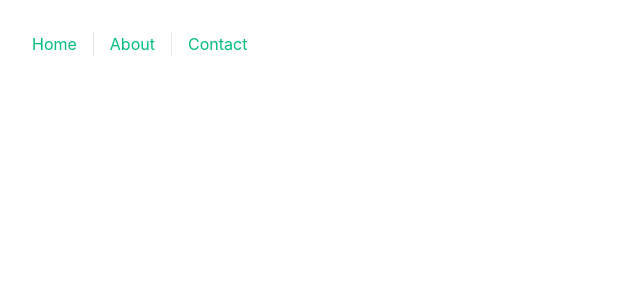
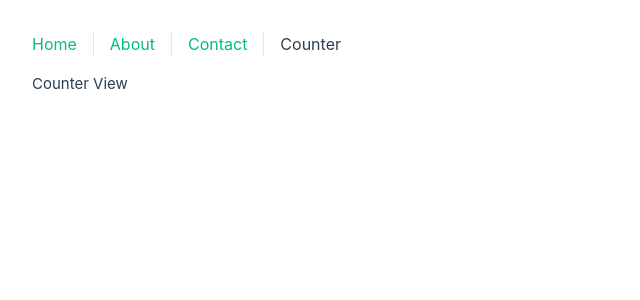
Before and after one commit to 012kirby210/laracast-vuejs-vite, a Vue app: page /counter in a window 1280 px wide. Before the commit this address had no page. Shown: the top 300 px of the page, without its empty margins (0-640 px from the left). Built offline with nearby package versions, Linux system fonts and the light colour scheme.

Commit message:
Ajout route vers counterView et template.

```diff
--- a/src/App.vue
+++ b/src/App.vue
@@ -15,6 +15,7 @@ import { RouterLink, RouterView } from 'vue-router'
           <RouterLink to="/">Home</RouterLink>
           <RouterLink to="/about">About</RouterLink>
           <RouterLink to="/contact">Contact</RouterLink>
+          <RouterLink to="/counter">Counter</RouterLink>
         </nav>
       </div>
     </header>
--- a/src/router/index.js
+++ b/src/router/index.js
@@ -24,6 +24,14 @@ const router = createRouter({
       // this generates a separate chunk (About.[hash].js) for this route
       // which is lazy-loaded when the route is visited.
       component: () => import('../views/ContactView.vue')
+    },
+    {
+      path: '/counter',
+      name: 'counter',
+      // route level code-splitting
+      // this generates a separate chunk (About.[hash].js) for this route
+      // which is lazy-loaded when the route is visited.
+      component: () => import('../views/CounterView.vue')
     }
   ]
 })
--- /dev/null
+++ b/src/views/CounterView.vue
@@ -0,0 +1,15 @@
+<script setup>
+
+</script>
+
+<template>
+  <div>
+    <p>
+      Counter View
+    </p>
+  </div>
+</template>
+
+<style scoped>
+
+</style>
```
